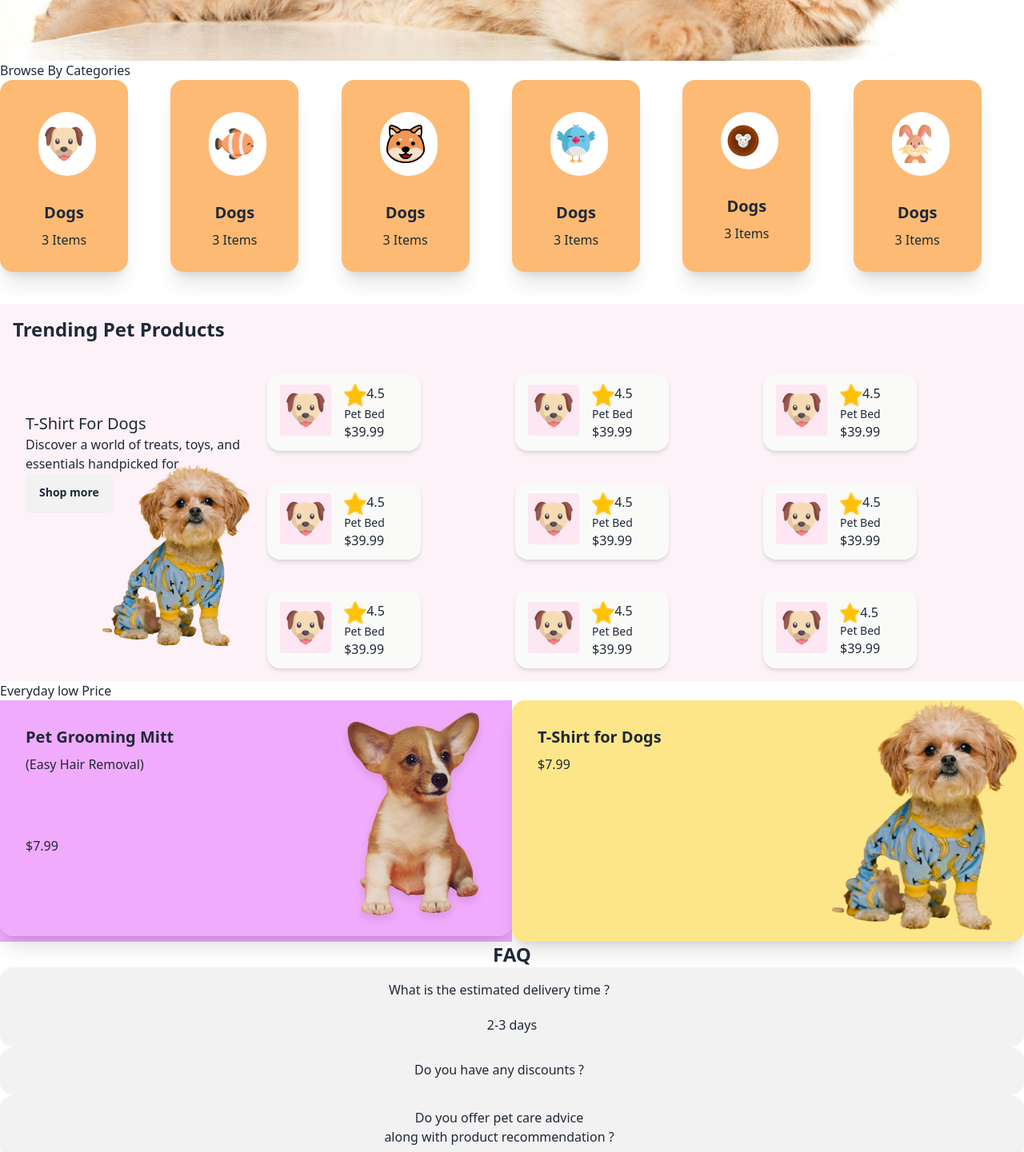
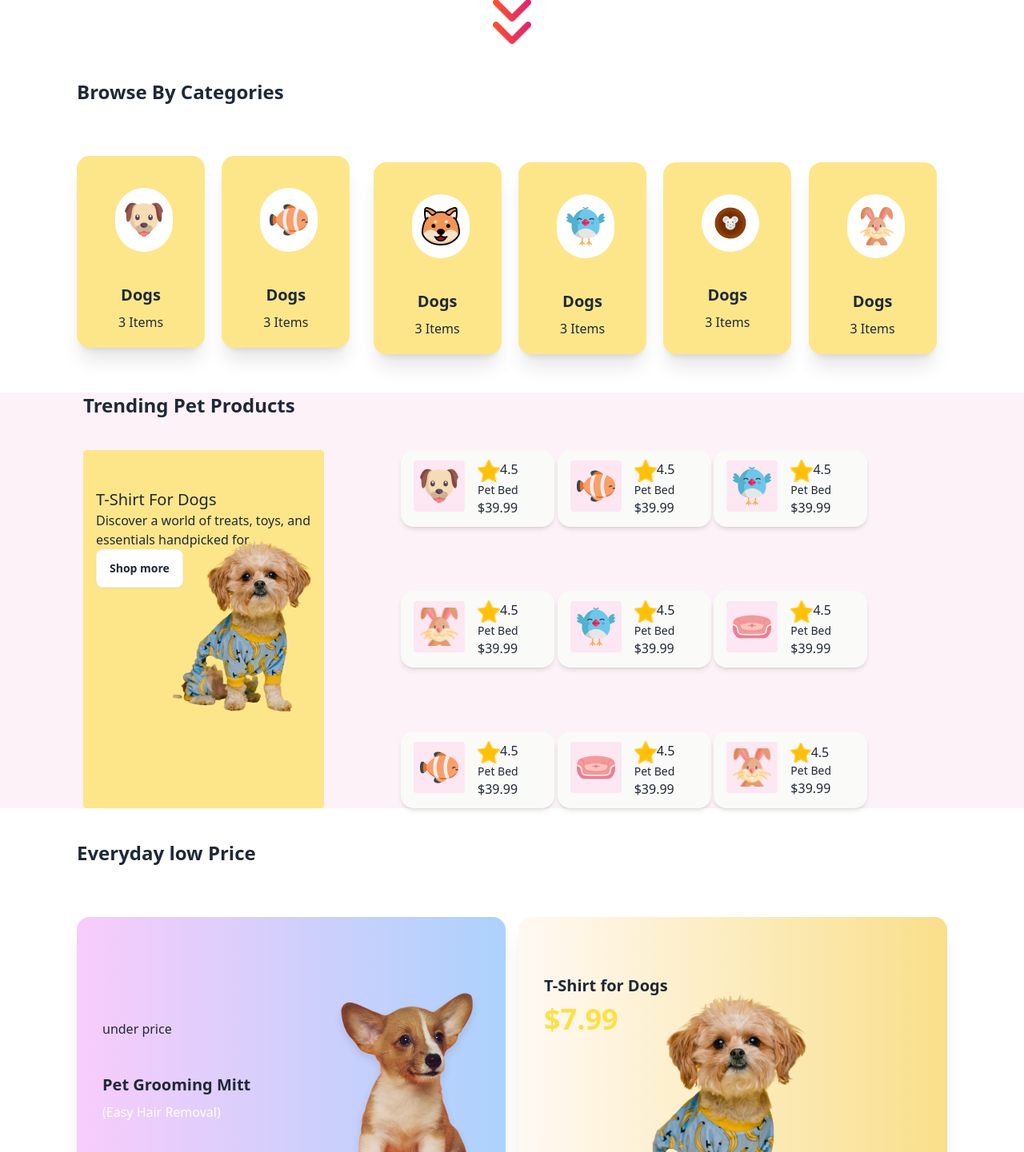
Before and after one commit to Arpy100/pet-website, a plain HTML site: page index.html in a window 1280 px wide. Shown: the part 722-2163 px from the top of the page at 80% size. Drawn offline with nearby package versions, Linux system fonts and the light colour scheme.

Commit message:
first commit

```diff
--- a/index.html
+++ b/index.html
@@ -14,9 +14,17 @@
 <!-- navbar -->
 
 
-    <div class="navbar bg-pink-50  border-b-4 border-b-stone-200 ">
-      <div class="navbar-start">
-        <div class="dropdown">
+  <!--  -->
+    <div class="navbar bg-pink-100 w-full border-b-4 border-b-stone-200 lg:border-b-0 ">
+      <div class="navbar-start lg:mx-24">
+        <!--  -->
+        <div class="flex relative">
+          <img src="assets/logo-header.png" alt="">
+        <p class="btn btn-ghost text-xl hidden lg:flex">Browge<span class="text-yellow-300 inline-block p-0">4</span>Pets</p>
+        </div>
+
+        <!--  -->
+        <div class="dropdown absolute pl-60">
           <div tabindex="0" role="button" class="btn btn-ghost lg:hidden">
             <svg
               xmlns="http://www.w3.org/2000/svg"
@@ -35,7 +43,7 @@
 
           <ul
             tabindex="0"
-            class="menu menu-sm dropdown-content bg-base-100 rounded-box z-[1] mt-3 w-52 p-2 shadow">
+            class="menu menu-sm dropdown-content absolute  bg-base-100 rounded-box z-[1] mt-3 w-52 p-2 shadow">
 
             <li>
 
@@ -48,12 +56,10 @@
 
           </ul>
         </div>
+
         <!-- f -->
 
-        <div class="flex">
-          <img src="assets/logo-header.png" alt="">
-        <a class="btn btn-ghost text-xl hidden lg:flex">Browge4Pets </a>
-        </div>
+        <!--  -->
       </div>
       <div class="navbar-center hidden lg:flex">
         <ul class="menu menu-horizontal px-1 order-1 sm:order-2">
@@ -64,24 +70,26 @@
       </div>
 
       <!--  -->
-      <div class="hidden lg:flex navbar-end">
+      <div class="hidden lg:flex navbar-end lg:mr-24">
         <img src="assets/bell.png" width="25px" height="25px" >
         <img src="assets/magnifying-glass.png" width="25px" height="25px" class="ml-2">
 
-        <a class="btn ml-4">Log in</a>
-       <a class="btn ml-4">Resister</a>
+        <a class="btn bg-base-100 border border-yellow-300 ml-4">Log in</a>
+       <a class="btn bg-yellow-300 ml-4">Resister</a>
       </div>
     </div>
 
 <!-- <!- nav close- -->
 
-    <div class="lg:flex flex-col">
-        <div class="lg:absolute">
+    <div class=" lg:relative lg:flex flex-col lg:mx-24">
+        <div class="lg:absolute inset-0">
           <h1 class="lg:text-6xl font-bold">Pamper Your Pet,<br> Because They Deserve <br>the Bes</h1>
-        <p>Discover a world of treats, toys, and essentials handpicked for <br>
+        <p class="mt-2">Discover a world of treats, toys, and essentials handpicked for <br>
              your furry friends. Shop now and make tails wag with joy!</p>
+          <button class="btn bg-yellow-300 mt-2">Find a pet</button>
         </div>
-      <div>
+        <div class="lg:absolute inset-0 bg-white bg-opacity-30"></div>
+      <div class=" mb-10 lg:mb-10">
         <img src="assets/cat-big.png"   >
       </div>
 
@@ -90,69 +98,77 @@
 
 
 </header>
-<body class="w-full mx-auto">
+<div class="flex justify-center items-center px-0  py-0 ">
+<div class=" size-12 animate-bounce lg:size-24">
+<img src="assets/arrow-down.png" alt="">
+</div>
+</div>
+
+
+<body>
+
   <!-- card -->
-   <h1>Browse By Categories</h1>
-<div class="grid grid-cols-2 lg:grid-cols-6" >
-  <div class="card bg-orange-300 pt-10 h-60 w-40 shadow-xl">
-    <div class=" ml-12 py-4 pl-2 mr-10 rounded-full bg-base-100">
+   <h1 class="text-2xl font-bold size-24 whitespace-nowrap lg:ml-24">Browse By Categories</h1>
+<div class="grid grid-cols-2 lg:grid-cols-6 lg:mx-24" >
+  <div class="card bg-amber-200 pt-10 h-48 w-[160px] shadow-xl  lg:h-60 w-40">
+    <div class=" ml-12 py-4 pl-3 mr-10 rounded-full bg-base-100">
         <img src="assets/dog-cartoon.png" />
     </div>
-     <div class="card-body items-center text-center">
+     <div class=" card-body items-center text-center py-0 lg:pt-10">
       <h2 class="card-title">Dogs</h2>
       <p>3 Items</p>
     </div>
   </div>
 
   <!-- ggggg -->
-  <div class="card bg-orange-300 pt-10 h-48 w-24 shadow-xl lg:h-60 w-40 ">
-    <div class=" ml-12 py-4 pl-2 mr-10 rounded-full bg-base-100">
+  <div class="card bg-amber-200 shadow-xl pt-10 h-48 w-[160px]  lg:h-60 w-40  ">
+    <div class=" ml-12 py-4 pl-3 mr-10 rounded-full bg-base-100 ">
         <img src="assets/fish-cartoon.png" />
     </div>
-     <div class="card-body items-center text-center">
+     <div class="card-body items-center text-center py-0 lg:pt-10">
       <h2 class="card-title">Dogs</h2>
       <p>3 Items</p>
     </div>
   </div>
 
 <!-- g -->
-<div class="card bg-orange-300 pt-10 h-60 w-40 shadow-xl">
-  <div class=" ml-12 py-4 pl-2 mr-10 rounded-full bg-base-100">
+<div class="card bg-amber-200 pt-10 h-48 w-40 m-2 shadow-xl lg:h-60">
+  <div class=" ml-12 py-4 pl-3 mr-10 rounded-full bg-base-100">
       <img src="assets/cat-cartoon.png" />
   </div>
-   <div class="card-body items-center text-center">
+   <div class="card-body items-center text-center py-0 lg:pt-10">
     <h2 class="card-title">Dogs</h2>
     <p>3 Items</p>
   </div>
 </div>
 <!-- g -->
-<div class="card bg-orange-300 h-60 w-40 pt-10 shadow-xl">
-  <div class=" ml-12 py-4 pl-2 mr-10 rounded-full bg-base-100">
+<div class="card bg-amber-200 h-48 w-40 pt-10 m-2 shadow-xl lg:h-60">
+  <div class=" ml-12 py-4 pl-3 mr-10 rounded-full bg-base-100">
       <img src="assets/bird-cartoon.png" />
   </div>
-   <div class="card-body items-center text-center">
+   <div class="card-body items-center text-center py-0 lg:pt-10">
     <h2 class="card-title">Dogs</h2>
     <p>3 Items</p>
   </div>
 </div>
 
 <!-- hh -->
-<div class="card bg-orange-300 pt-10 h-60 w-40 shadow-xl">
-  <div class=" ml-12 py-4 pl-2 mr-10 rounded-full bg-base-100">
+<div class="card bg-amber-200 pt-10 h-48 w-40 m-2 shadow-xl lg:h-60">
+  <div class=" ml-12 py-4 pl-4 mr-10 rounded-full bg-base-100">
       <img src="assets/mouse-cartoon.png" />
   </div>
-   <div class="card-body items-center text-center">
+   <div class="card-body items-center text-center py-0 lg:pt-10">
     <h2 class="card-title">Dogs</h2>
     <p>3 Items</p>
   </div>
 </div>
 
 <!-- h -->
-<div class="card bg-orange-300 w-40 h-60 pt-10 shadow-xl ">
-  <div class=" ml-12 py-4 pl-2 mr-10 rounded-full bg-base-100">
+<div class="card bg-amber-200 w-40 h-48 pt-10 m-2 shadow-xl lg:h-60 ">
+  <div class=" ml-12 py-4 pl-4 mr-10 rounded-full bg-base-100">
       <img src="assets/rabbit-cartoon.png" />
   </div>
-   <div class="card-body items-center text-center">
+   <div class="card-body items-center text-center py-0 lg:pt-10">
     <h2 class="card-title">Dogs</h2>
     <p>3 Items</p>
   </div>
@@ -160,18 +176,18 @@
 </div>
    <!-- card close -->
     <!-- card sm -->
-<section class="bg-pink-50 w-full p-4 mt-10">
-<h1 class="text-2xl font-bold">Trending Pet Products</h1>
+<section class="bg-pink-50 w-full pl-2 pr-4  mt-10">
+<h1 class="text-2xl font-bold whitespace-nowrap lg:mx-24">Trending Pet Products</h1>
 
-<div class="lg:flex">
-  <div class="  items-center mt-10 rounded p-4 w-full lg:w-1/3">
+<div class="lg:flex lg:mx-24">
+  <div class="bg-amber-200  items-center mt-10 rounded p-4 w-full lg:w-1/3">
 
 
 
     <div class=" mt-8 absolute">
         <h1 class="text-xl">T-Shirt For Dogs</h1>
          <p>Discover a world of treats, toys, and <br>essentials handpicked for </p>
-         <button class="btn">Shop more</button>
+         <button class="btn bg-base-100">Shop more</button>
     </div>
     <div class="ml-24 mt-24 w-2/3 relative">
       <img src="assets/cute-pet-mid.png">
@@ -182,8 +198,8 @@
 
       <!--card left  -->
 
-<div class="grid grid-cols-2 lg:grid-cols-3 w-full" >
-    <div class="card card-side items-center pl-4  mt-10 w-32 h-24 bg-stone-50 shadow-md lg:w-48 ">
+<div class="grid grid-cols-2 pr-6 gap-10 lg:grid-cols-3 lg:mx-24" >
+    <div class="card card-side items-center pl-4  mt-10 w-[150px] h-24 bg-stone-50 shadow-md lg:w-48 ">
         <div class="pb-10">
         <div class="avatar" >
           <div class=" w-16 rounded bg-pink-100 mt-10 h-16 p-2 ">
@@ -207,13 +223,13 @@
 
 
 <!-- card-sm -->
-<div class="card card-side items-center pl-4  mt-10 w-32 h-24  bg-stone-50 shadow-md lg:w-48">
+<div class="card card-side items-center pl-4  mt-10 w-[150px] h-24  bg-stone-50 shadow-md lg:w-48">
     <div class="pb-10">
     <div class="avatar" >
       <div class=" w-16 rounded bg-pink-100 mt-10 h-16  p-2 ">
         <img src="assets/pet-couch.png" alt="sm device img" class="block lg:hidden">
 
-        <img src="assets/dog-cartoon.png"alt="dog" class="hidden lg:block" />
+        <img src="assets/fish-cartoon.png"alt="dog" class="hidden lg:block" />
       </div>
     </div>
     </div>
@@ -232,13 +248,13 @@
 
 
 <!-- gg 3-->
-<div class="card card-side items-center pl-4 mt-10 w-32 h-24 bg-stone-50 shadow-md lg:w-48">
+<div class="card card-side items-center pl-4  mt-10 w-[150px] h-24 bg-stone-50 shadow-md lg:w-48">
     <div class="pb-10">
     <div class="avatar" >
       <div class=" w-16 rounded bg-pink-100 mt-10 h-16 p-2 ">
         <img src="assets/pet-couch.png" alt="sm device img" class="block lg:hidden">
 
-        <img src="assets/dog-cartoon.png"alt="dog" class="hidden lg:block" />
+        <img src="assets/bird-cartoon.png"alt="dog" class="hidden lg:block" />
       </div>
     </div>
     </div>
@@ -257,13 +273,13 @@
 
 
 <!-- gg -->
-<div class="card card-side items-center pl-4  mt-10 w-32 h-24 bg-stone-50 shadow-md lg:w-48">
+<div class="card card-side items-center pl-4  mt-10 w-[150px] h-24 bg-stone-50 shadow-md lg:w-48">
     <div class="pb-10">
     <div class="avatar" >
       <div class=" w-16 rounded bg-pink-100 mt-10 h-16 p-2 ">
         <img src="assets/pet-couch.png" alt="sm device img" class="block lg:hidden">
 
-        <img src="assets/dog-cartoon.png"alt="dog" class="hidden lg:block" />
+        <img src="assets/rabbit-cartoon.png"alt="dog" class="hidden lg:block" />
       </div>
     </div>
     </div>
@@ -281,13 +297,13 @@
 
 
 <!-- g 4 -->
-<div class="card card-side items-center pl-4  mt-10 w-32 h-24 bg-stone-50 shadow-md lg:w-48">
+<div class="card card-side items-center pl-4  mt-10 w-[150px] h-24 bg-stone-50 shadow-md lg:w-48">
     <div class="pb-10">
     <div class="avatar" >
       <div class=" w-16 rounded bg-pink-100 mt-10 h-16 p-2 ">
         <img src="assets/pet-couch.png" alt="sm device img" class="block lg:hidden">
 
-        <img src="assets/dog-cartoon.png"alt="dog" class="hidden lg:block" />
+        <img src="assets/bird-cartoon.png"alt="dog" class="hidden lg:block" />
       </div>
     </div>
     </div>
@@ -305,13 +321,13 @@
 
 
 <!-- g 5-->
-<div class="card card-side items-center pl-4  mt-10 w-32 h-24 bg-stone-50 shadow-md lg:w-48">
+<div class="card card-side items-center pl-4  mt-10 w-[150px] h-24 bg-stone-50 shadow-md lg:w-48">
     <div class="pb-10">
     <div class="avatar" >
       <div class=" w-16 rounded bg-pink-100 mt-10 h-16 p-2 ">
         <img src="assets/pet-couch.png" alt="sm device img" class="block lg:hidden">
 
-        <img src="assets/dog-cartoon.png"alt="dog" class="hidden lg:block" />
+        <img src="assets/pet-couch.png"alt="dog" class="hidden lg:block" />
       </div>
     </div>
     </div>
@@ -329,13 +345,13 @@
 
 
 <!-- g 6-->
-<div class="card card-side items-center pl-4  mt-10 w-32 h-24 bg-stone-50 shadow-md lg:w-48">
+<div class="card card-side items-center pl-4  mt-10 w-[150px] h-24 bg-stone-50 shadow-md lg:w-48">
     <div class="pb-10">
     <div class="avatar" >
       <div class=" w-16 rounded bg-pink-100 mt-10 h-16 p-2 ">
         <img src="assets/pet-couch.png" alt="sm device img" class="block lg:hidden">
 
-        <img src="assets/dog-cartoon.png"alt="dog" class="hidden lg:block" />
+        <img src="assets/fish-cartoon.png"alt="dog" class="hidden lg:block" />
       </div>
     </div>
     </div>
@@ -353,13 +369,13 @@
 
 
 <!-- g7 -->
-<div class="card card-side items-center pl-4  mt-10 w-32 h-24 bg-stone-50 shadow-md lg:w-48">
+<div class="card card-side items-center pl-4  mt-10 w-[150px] h-24 bg-stone-50 shadow-md lg:w-48">
   <div class="pb-10">
   <div class="avatar" >
     <div class=" w-16 rounded bg-pink-100 mt-10 h-16 p-2 ">
       <img src="assets/pet-couch.png" alt="sm device img" class="block lg:hidden">
 
-      <img src="assets/dog-cartoon.png" alt="lg device img" class="hidden lg:block"/>
+      <img src="assets/pet-couch.png" alt="lg device img" class="hidden lg:block"/>
     </div>
   </div>
   </div>
@@ -382,7 +398,7 @@
   <div class="avatar" >
     <div class=" w-16 rounded bg-pink-100 mt-10 h-16 p-2 ">
       <img
-        src="assets/dog-cartoon.png"
+        src="assets/rabbit-cartoon.png"
         alt="dog" />
     </div>
   </div>
@@ -403,34 +419,35 @@
 </div>
 </section>
 <!-- 4th section -->
- <h1>Everyday low Price</h1>
-<section class="lg:grid grid-cols-2 w-full">
- <div class=" bg-fuchsia-300">
+ <h1 class=" whitespace-nowrap mt-10 text-2xl font-bold size-24 lg:mx-24">Everyday low Price</h1>
+<section class="lg:grid grid-cols-2 lg:mx-24 lg:gap-4">
+
 <!-- g -->
-   <div class="card card-side  shadow-xl">
-     <div class="card-body">
-       <h2 class="card-title">Pet Grooming Mitt</h2>
-       <p>(Easy Hair Removal)</p>
-       <p>$7.99</p>
+<div class="card card-side  bg-[linear-gradient(to_right,#F8CCFB,#ACD2FD)] shadow-xl">
+    <div class="card-body space-y-0">
+      <p class="mt-24 ">under price</p>
+        <h2 class="card-title">Pet Grooming Mitt</h2>
+        <p class="text-base-100 ">(Easy Hair Removal)</p>
+        <p class="bg-black-200 font-bold text-2xl">$7.99</p>
     </div>
-    <div class="w-60">
+    <div class="w-60 mt-20">
       <img src="assets/cute-dog-mid.png">
     </div>
-  </div>
+</div>
 <!--  -->
   </div>
-  <div class="card card-side bg-amber-200 shadow-xl">
-    <div class="card-body">
+  <div class="card card-side bg-[linear-gradient(to_right,#FFF9F4,#F9DF8A)] shadow-xl">
+    <div class="card-body absolute mt-10">
       <h2 class="card-title">T-Shirt for Dogs</h2>
-      <p>$7.99</p>
+      <p class="text-yellow-300 font-bold text-4xl">$7.99</p>
    </div>
-   <div class="w-60">
+   <div class="w-60 ml-32 mt-24 relative">
      <img src="assets/cute-pet-mid.png ">
    </div>
  </div>
 </section>
 <!-- 5th -->
- <section class="relative z-20">
+ <section class="relative z-20 mb-60 lg:mb-48 lg:mx-24">
  <div class="text-center">
   <h1 class="text-2xl font-bold">FAQ</h1>
 
@@ -448,7 +465,7 @@
     <p>Yes</p>
   </div>
 </div>
-<div class="collapse bg-base-200">
+<div class="collapse bg-base-200 ">
   <input type="radio" name="my-accordion-1" />
   <div class="collapse-title text-xm font-medium">Do you offer pet care advice <br>
   along with product recommendation ?</div>
@@ -462,39 +479,39 @@
 </body>
 <!-- bb -->
   <!-- foot -->
-  <footer class=" footer bg-orange-300 pt-32 relative text-base-content p-10 w-full mt-20 ">
-    <div class="w-3/4 mx-auto absolute -top-10 right-[40px] bottom-[400px] lg: w-4/5 ml-60">
-      <div class="card card-side bg-base-100 shadow-xl">
-        <figure class="w-40 lg:w-60">
+  <footer class=" footer bg-orange-300 pt-64 relative text-base-content p-10 w-full mt-20 lg:pt-40 ">
+    <div class="w-full  pr-10 mx-auto absolute -top-60 left-[2.5%] sm:left-[-40] translate-x-[2.5%] lg:w-4/5  lg:top-[-40] lg:left-[12%] lg:translate-x-[12%] bg lg:translate-y-16 ">
+      <div class="card card-side bg-pink-50 flex-col p-2 lg:flex-row lg:pr-20 lg:pl-4 shadow-xl">
+        <figure class=" gap-2 w-48 ">
           <img
             src="assets/cute-pet-mid.png"
             alt="pet" />
         </figure>
-        <div>
-          <h2 class="text-sm font-bold">Get Pawsome News!</h2>
-          <p>Exclusive training tips, ticks, product deals and more.</p>
-          <input type="text" placeholder="Type here" class="input input-bordered w-full max-w-xs" />
-               <div class="card-actions ">
-            <button class="btn btn-primary">Subscribe</button>
+        <div class=" p-6 ">
+          <h2 class="text-sm font-bold w-full lg:mt-20 mb-2">Get Pawsome News!</h2>
+          <p class="mb-2 whitespace-nowrap">Exclusive training tips, ticks, product <br class="block lg:hidden"> deals and more.</p>
+          <input type="text" placeholder="Type here" class="input input-bordered  w-full max-w-xs" />
+               <div class="card-actions">
+            <button class="btn bg-yellow-300 mt-2">Subscribe</button>
                </div>
         </div>
       </div>
     </div>
   <!-- foot -->
    <div class="grid-row lg:grid-cols-3 ">
-    <nav>
+    <nav class="mt-0 lg:ml-40 mt-10">
       <div class="flex">
         <img src="assets/logo-footer.png" alt="">
         <h1>Browse4Pets</h1>
       </div>
       <p>Discover a world of treats, toys, and <br> essentials handpicked for your furry <br> friends</p>
     </nav>
-    <nav class="grid grid-rows-3">
+    <nav class="grid grid-rows-3 mt-0 lg:ml-40 mt-10">
       <a class="link link-hover">Find a pet</a>
       <a class="link link-hover">Breeds</a>
       <a class="link link-hover">Contact us</a>
     </nav>
-    <nav>
+    <nav class="mt-0 lg:ml-40 mt-10">
       <h6 class="footer-title">Follow us</h6>
       <div class="grid grid-flow-col gap-4">
         <div >
```
Also changed, not shown: assets/arrow-down.png (added).
